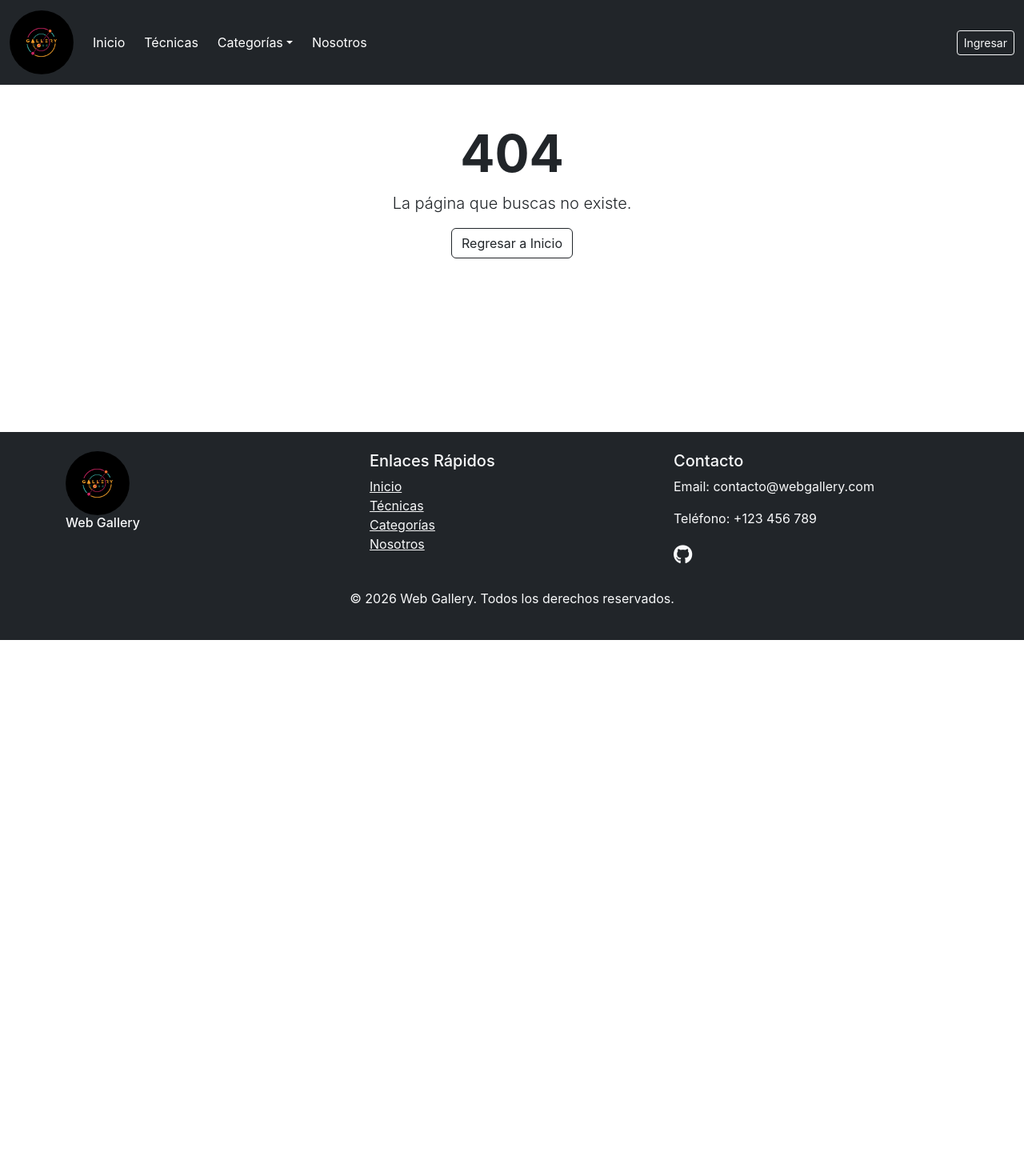
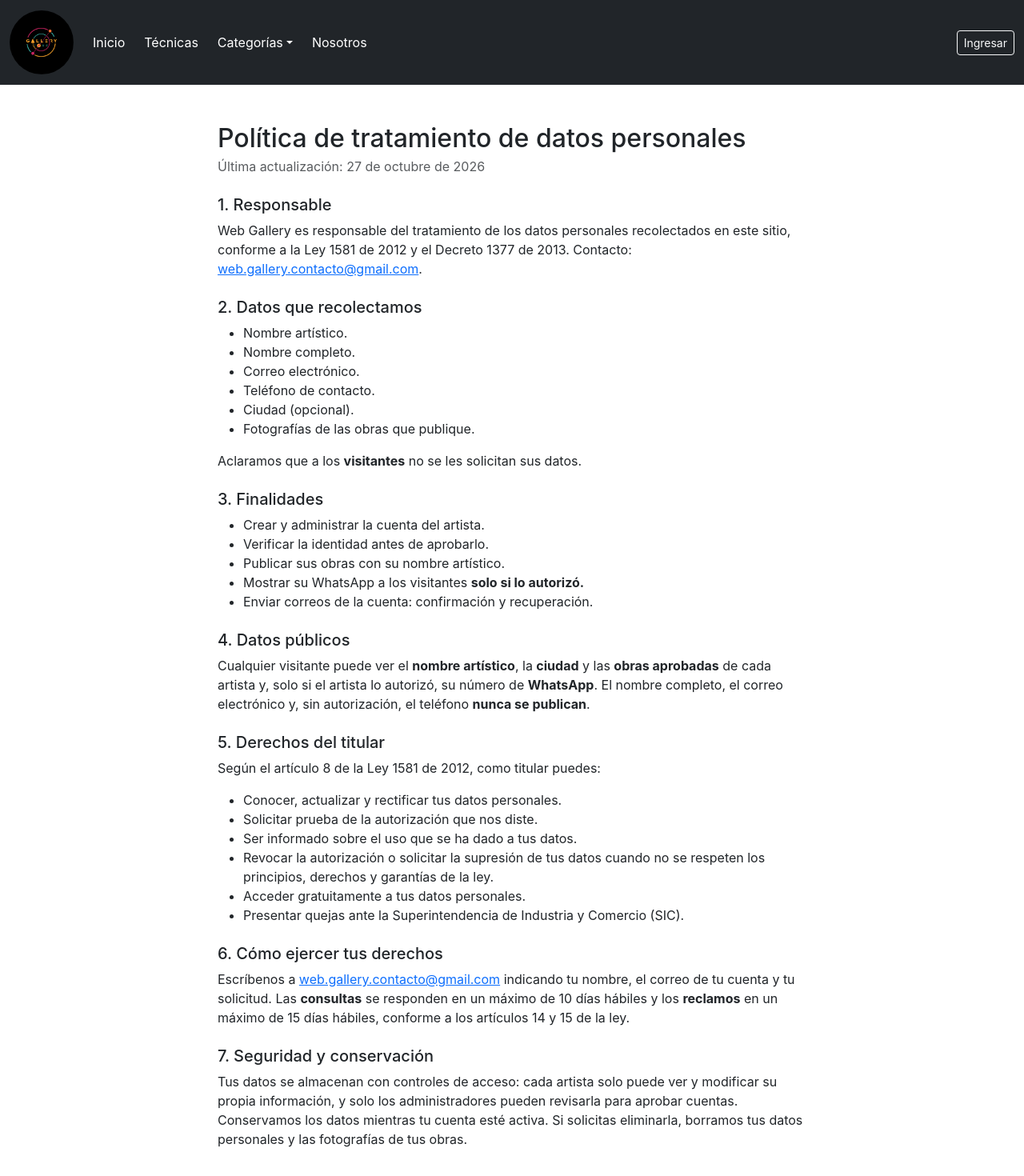
Before and after one commit to Luacm00/Proyecto_WebGallery, a React (Vite) app in the folder apps/web/: page /privacidad in a window 1280 px wide. Shown: the top 1470 px of the page at 80% size. Before the commit the page ends 800 px from the top, so only its background shows below. Built offline with nearby package versions, Linux system fonts and the light colour scheme; no server answers.

Commit message:
feat(web): Privacy policy page (Law 1581)

```diff
--- a/apps/web/src/App.jsx
+++ b/apps/web/src/App.jsx
@@ -21,6 +21,7 @@ import Restablecer from "./paginas/Restablecer";
 import Panel from "./paginas/Panel";
 import Admin from "./paginas/Admin";
 import ProtectedRoute from "./auth/ProtectedRoute";
+import Privacidad from "./paginas/Privacidad";
 
 const App = () => {
   return (
@@ -58,6 +59,7 @@ const App = () => {
                 </ProtectedRoute>
               }
             />
+            <Route path="/privacidad" element={<Privacidad />} />
             <Route path="*" element={<NotFound />} />
           </Routes>
         </div>
--- a/apps/web/src/componentes/Footer.jsx
+++ b/apps/web/src/componentes/Footer.jsx
@@ -42,6 +42,9 @@ const Footer = () => {
                   Nosotros
                 </Link>
               </li>
+              <li>
+                <Link to="/privacidad">Privacidad</Link>
+              </li>
             </ul>
           </div>
           <div className="col-md-4">
--- /dev/null
+++ b/apps/web/src/paginas/Privacidad.jsx
@@ -0,0 +1,89 @@
+const ACTUALIZADA = "27 de octubre de 2026";
+const CORREO_CONTACTO = "web.gallery.contacto@gmail.com";
+
+export default function Privacidad() {
+  return (
+    <div className="container my-5" style={{ maxWidth: 760 }}>
+      <h1 className="h2 mb-1">Política de tratamiento de datos personales</h1>
+      <p className="text-muted">Última actualización: {ACTUALIZADA}</p>
+
+      <h2 className="h5 mt-4">1. Responsable</h2>
+      <p>
+        Web Gallery es responsable del tratamiento de los datos personales
+        recolectados en este sitio, conforme a la Ley 1581 de 2012 y el Decreto
+        1377 de 2013. Contacto:{" "}
+        <a href={`mailto:${CORREO_CONTACTO}`}>{CORREO_CONTACTO}</a>.
+      </p>
+
+      <h2 className="h5 mt-4">2. Datos que recolectamos</h2>
+      <ul>
+        <li>Nombre artístico.</li>
+        <li>Nombre completo.</li>
+        <li>Correo electrónico.</li>
+        <li>Teléfono de contacto.</li>
+        <li>Ciudad (opcional).</li>
+        <li>Fotografías de las obras que publique.</li>
+      </ul>
+      <p>
+        Aclaramos que a los <strong>visitantes</strong> no se les solicitan sus
+        datos.
+      </p>
+
+      <h2 className="h5 mt-4">3. Finalidades</h2>
+      <ul>
+        <li>Crear y administrar la cuenta del artista.</li>
+        <li>Verificar la identidad antes de aprobarlo.</li>
+        <li>Publicar sus obras con su nombre artístico.</li>
+        <li>
+          Mostrar su WhatsApp a los visitantes{" "}
+          <strong>solo si lo autorizó.</strong>
+        </li>
+        <li>Enviar correos de la cuenta: confirmación y recuperación.</li>
+      </ul>
+
+      <h2 className="h5 mt-4">4. Datos públicos</h2>
+      <p>
+        Cualquier visitante puede ver el <strong>nombre artístico</strong>, la{" "}
+        <strong>ciudad</strong> y las <strong>obras aprobadas</strong> de cada
+        artista y, solo si el artista lo autorizó, su número de{" "}
+        <strong>WhatsApp</strong>. El nombre completo, el correo electrónico y,
+        sin autorización, el teléfono <strong>nunca se publican</strong>.
+      </p>
+
+      <h2 className="h5 mt-4">5. Derechos del titular</h2>
+      <p>Según el artículo 8 de la Ley 1581 de 2012, como titular puedes:</p>
+      <ul>
+        <li>Conocer, actualizar y rectificar tus datos personales.</li>
+        <li>Solicitar prueba de la autorización que nos diste.</li>
+        <li>Ser informado sobre el uso que se ha dado a tus datos.</li>
+        <li>
+          Revocar la autorización o solicitar la supresión de tus datos cuando
+          no se respeten los principios, derechos y garantías de la ley.
+        </li>
+        <li>Acceder gratuitamente a tus datos personales.</li>
+        <li>
+          Presentar quejas ante la Superintendencia de Industria y Comercio
+          (SIC).
+        </li>
+      </ul>
+
+      <h2 className="h5 mt-4">6. Cómo ejercer tus derechos</h2>
+      <p>
+        Escríbenos a <a href={`mailto:${CORREO_CONTACTO}`}>{CORREO_CONTACTO}</a>{" "}
+        indicando tu nombre, el correo de tu cuenta y tu solicitud. Las{" "}
+        <strong>consultas</strong> se responden en un máximo de 10 días hábiles
+        y los <strong>reclamos</strong> en un máximo de 15 días hábiles,
+        conforme a los artículos 14 y 15 de la ley.
+      </p>
+
+      <h2 className="h5 mt-4">7. Seguridad y conservación</h2>
+      <p>
+        Tus datos se almacenan con controles de acceso: cada artista solo puede
+        ver y modificar su propia información, y solo los administradores pueden
+        revisarla para aprobar cuentas. Conservamos los datos mientras tu cuenta
+        esté activa. Si solicitas eliminarla, borramos tus datos personales y
+        las fotografías de tus obras.
+      </p>
+    </div>
+  );
+}
```
